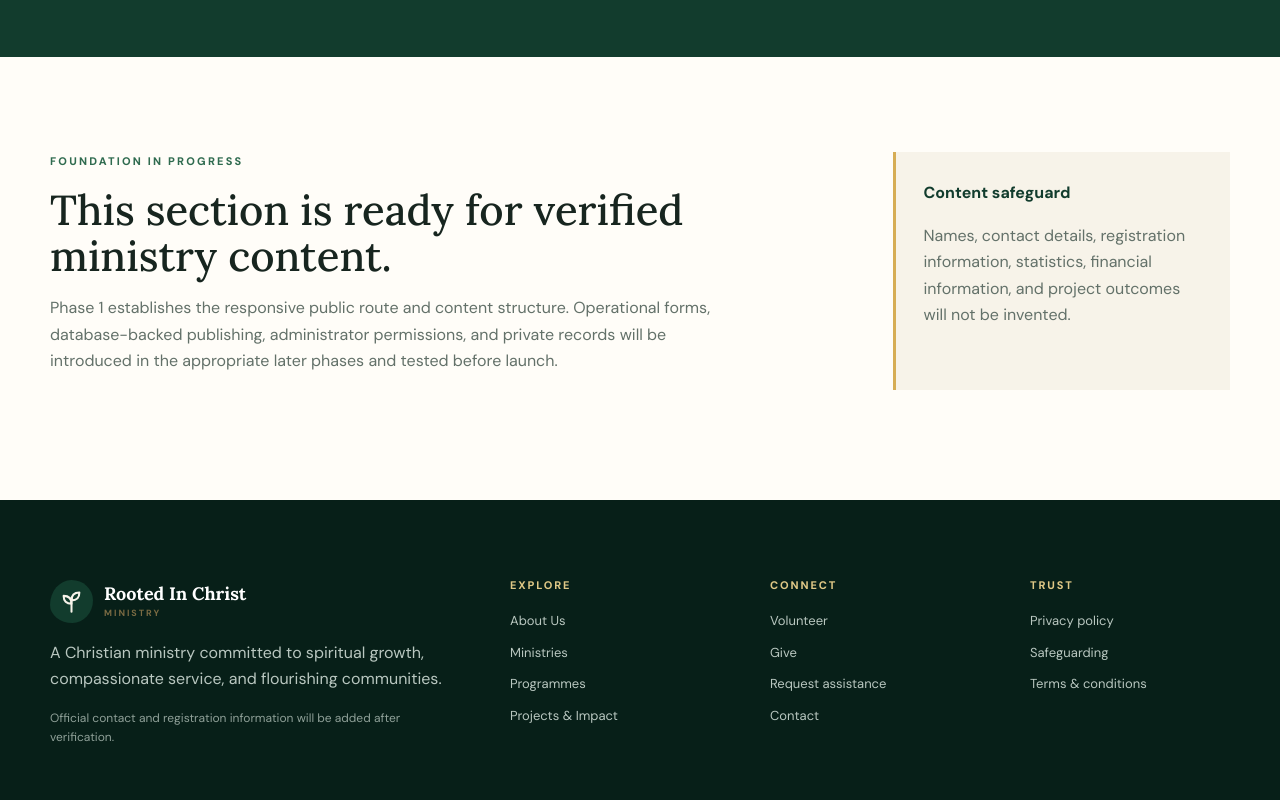
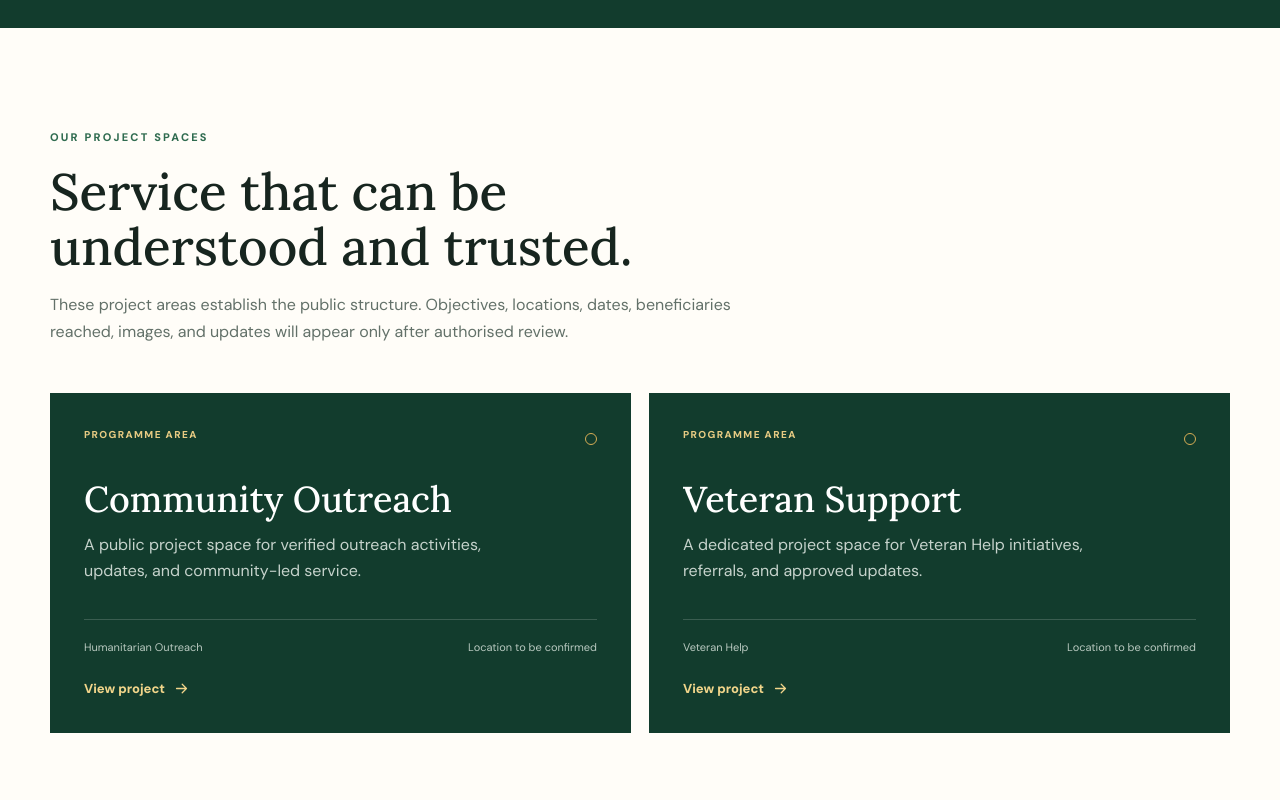
Before and after one commit to atevans1/rootedinchristmin, a Next.js app: page /projects in a window 1280 px wide. Shown: the part 520-1320 px from the top of the page. Built offline with nearby package versions, Linux system fonts and the light colour scheme.

Commit message:
Build Projects and Impact pages
Build Projects and Impact pages

```diff
--- a/app/globals.css
+++ b/app/globals.css
@@ -117,6 +117,17 @@ h1,h2,h3 { font-family:var(--font-serif),serif; font-weight:500; line-height:1.0
 .programme-detail { display:grid; grid-template-columns:1.3fr .7fr; gap:12%; padding-top:100px; padding-bottom:120px; }
 .programme-detail h2 { font-size:clamp(34px,4vw,50px); max-width:740px; }
 .detail-copy { color:var(--muted); max-width:690px; margin-top:22px; }
+.project-list-page { padding-top:100px; padding-bottom:120px; }
+.project-grid { display:grid; grid-template-columns:1fr 1fr; gap:18px; }
+.project-card { background:var(--forest); color:white; padding:34px; min-height:340px; display:flex; flex-direction:column; }
+.project-card-top { display:flex; justify-content:space-between; align-items:center; }
+.project-card .card-kicker { color:#e7cb83; }
+.project-dot { width:12px; height:12px; border:1px solid var(--gold); border-radius:50%; }
+.project-card h3 { font-size:36px; margin:28px 0 13px; }
+.project-card>p { color:#c6d3cc; max-width:450px; margin:0; }
+.project-meta { border-top:1px solid rgba(255,255,255,.17); margin-top:auto; padding-top:18px; display:flex; justify-content:space-between; gap:20px; color:#b9c9c0; font-size:11px; }
+.project-card>a { display:flex; align-items:center; gap:8px; margin-top:22px; color:#f1d58a; font-size:13px; font-weight:800; }
+@media (max-width:760px) { .project-list-page { padding-top:72px; padding-bottom:85px; } .project-grid { grid-template-columns:1fr; } .project-card { min-height:310px; padding:28px; } .project-meta { display:block; } .project-meta span { display:block; margin-top:7px; } }
 @media (max-width:760px) { .programme-list-page { padding-top:72px; padding-bottom:85px; } .programme-list { grid-template-columns:1fr; } .programme-list-card { padding:28px; } .programme-list-footer { display:block; } .programme-list-footer a { margin-top:14px; } .programme-detail { grid-template-columns:1fr; gap:40px; padding-top:72px; padding-bottom:85px; } }
 .admin-shell { min-height:80vh; background:#f4f6f1; }
 .admin-topbar { background:var(--forest-dark); color:white; }
--- /dev/null
+++ b/app/projects/page.tsx
@@ -0,0 +1,5 @@
+import Link from "next/link";
+import { Icon } from "@/components/icon";
+import { projects } from "@/lib/projects";
+export const metadata = { title: "Projects & Impact", description: "Explore Rooted In Christ Ministry projects and verified impact." };
+export default function ProjectsPage() { return <main id="main-content" className="simple-page"><section className="page-hero"><div className="container"><p className="eyebrow light">Projects & impact</p><h1>Transparent work. Meaningful outcomes.</h1><p>Project information will be published with care, context, and verified reporting.</p></div></section><section className="container project-list-page"><div className="programme-list-intro"><p className="eyebrow">Our project spaces</p><h2>Service that can be understood and trusted.</h2><p>These project areas establish the public structure. Objectives, locations, dates, beneficiaries reached, images, and updates will appear only after authorised review.</p></div><div className="project-grid">{projects.map((project) => <article className="project-card" key={project.slug}><div className="project-card-top"><span className="card-kicker">{project.status}</span><span className="project-dot" /></div><h3>{project.title}</h3><p>{project.summary}</p><div className="project-meta"><span>{project.programme}</span><span>{project.location}</span></div><Link href={`/projects/${project.slug}`} aria-label={`View ${project.title} project`}>View project <Icon name="arrow" size={17} /></Link></article>)}</div></section></main>; }
--- /dev/null
+++ b/lib/projects.ts
@@ -0,0 +1,5 @@
+export type Project = { slug: string; title: string; status: string; summary: string; location: string; programme: string };
+export const projects: Project[] = [
+  { slug: "community-outreach", title: "Community Outreach", status: "Programme area", summary: "A public project space for verified outreach activities, updates, and community-led service.", location: "Location to be confirmed", programme: "Humanitarian Outreach" },
+  { slug: "veteran-support", title: "Veteran Support", status: "Programme area", summary: "A dedicated project space for Veteran Help initiatives, referrals, and approved updates.", location: "Location to be confirmed", programme: "Veteran Help" },
+];
```
Also changed, not shown: app/projects/[slug]/page.tsx (added, +8 -0 lines).
